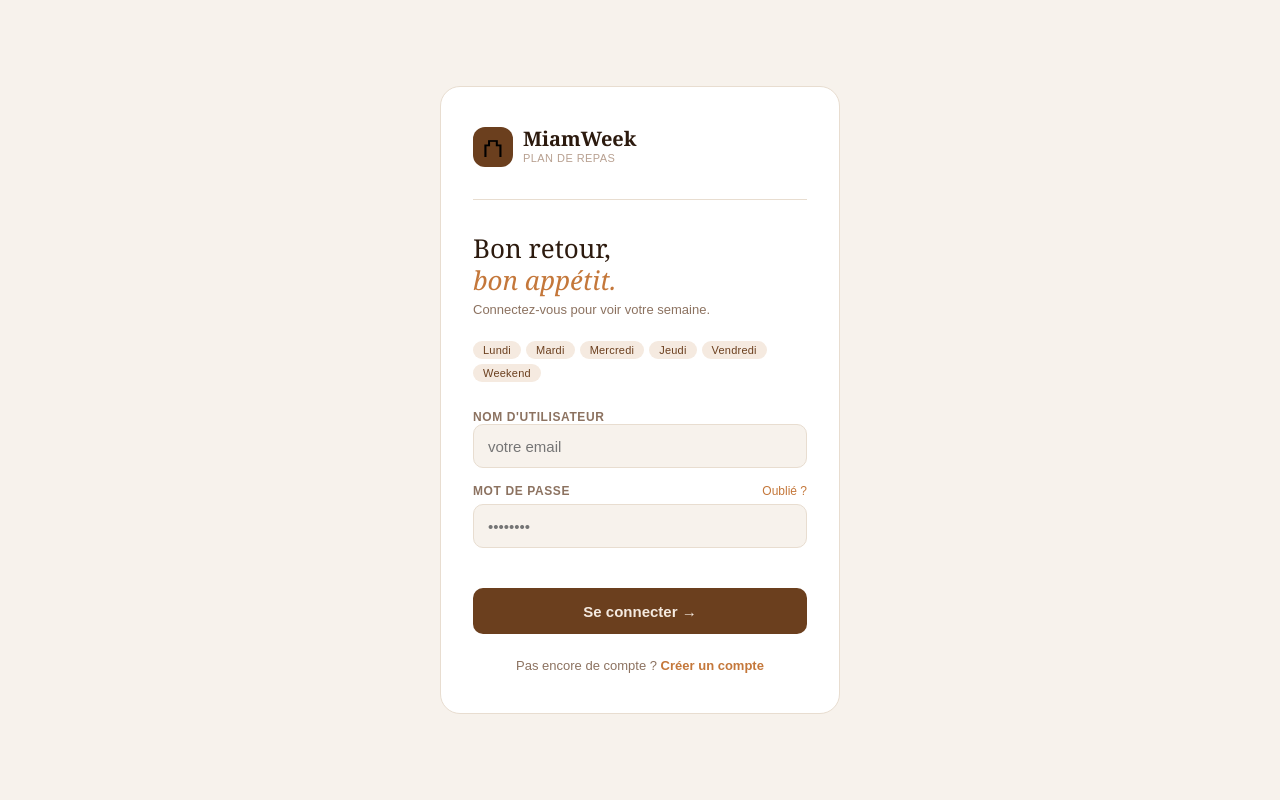
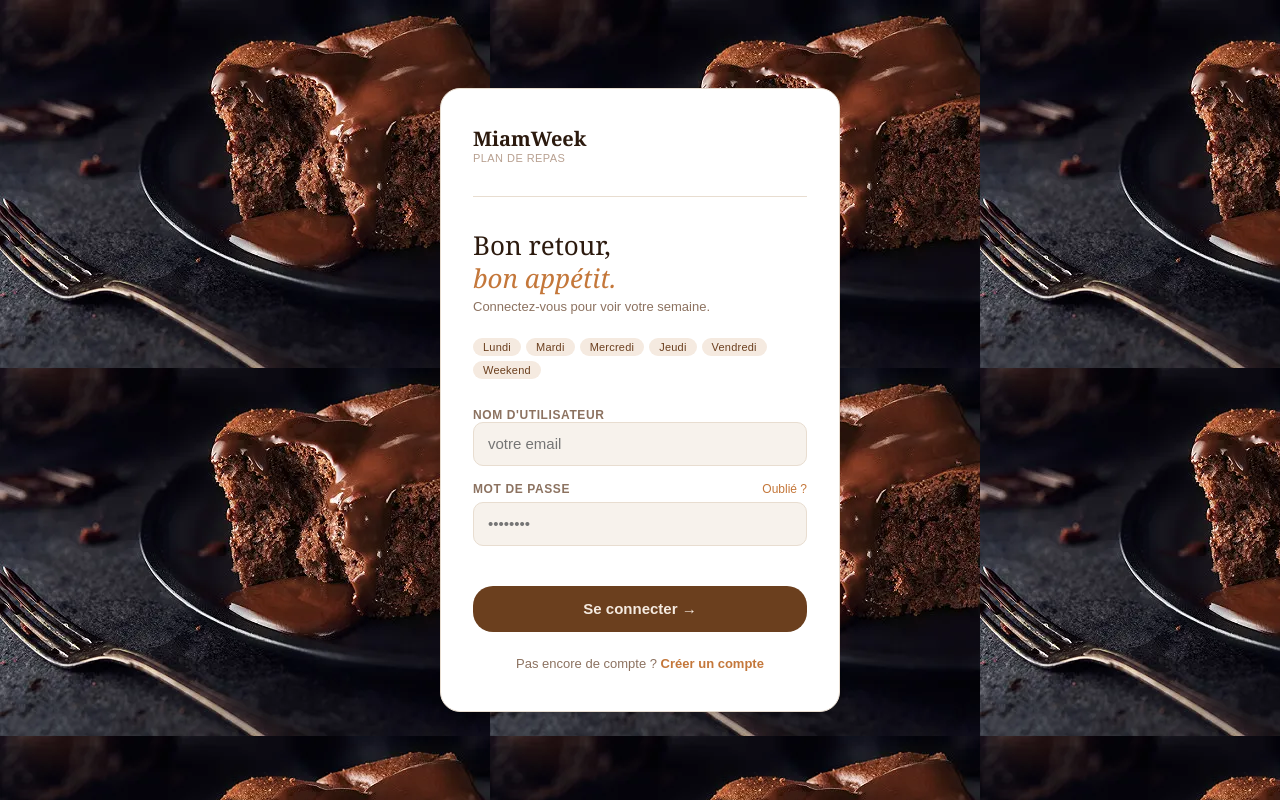
Before and after one commit to Emiliahrabeson/MiamWeek, a PHP site: page /login.php in a window 1280 px wide. Run offline with PHP 8.4, Linux system fonts and the light colour scheme.

Commit message:
feat:upadte

```diff
--- a/login.css
+++ b/login.css
@@ -8,7 +8,7 @@
 
 body {
   font-family: Georgia, serif;
-  background: #f7f2ec;
+  background-image: url("./assets/fond.webp");
   min-height: 100vh;
   display: flex;
   align-items: center;
@@ -166,7 +166,7 @@ input:focus {
   height: 46px;
   background: #6b3f1e;
   border: none;
-  border-radius: 10px;
+  border-radius: 20px;
   color: #f5eae0;
   font-family: sans-serif;
   font-size: 15px;
--- a/login.php
+++ b/login.php
@@ -7,20 +7,22 @@
     $email = trim($_POST["email"]);
     $password = $_POST["password"];
 
-        if (!empty($username) && !empty($password)) {
-            $sql = "SELECT * FROM users WHERE email = :email";
+    if (!empty($email) && !empty($password)) {
+
+        $sql = "SELECT * FROM Users WHERE email = :email";
         $stmt = $pdo->prepare($sql);
         $stmt->execute(["email" => $email]);
         $user = $stmt->fetch(PDO::FETCH_ASSOC);
 
-            if ($user && password_verify($password, $user["password_hash"])) {
-                $_SESSION["user_id"] = $user["user_id"];
+        if ($user && $password === $user["password"]) {
+            $_SESSION["user_id"] = $user["id_user"];
             $_SESSION["email"] = $user["email"];
             header("Location: index.php");
             exit();
         } else {
-                $error = "Nom d'utilisateur ou mot de passe incorrect.";
+            $error = "Email ou mot de passe incorrect.";
         }
+
     } else {
         $error = "Veuillez remplir tous les champs.";
     }
@@ -38,7 +40,6 @@
 <div class="login-card">
 
     <div class="brand">
-        <div class="brand-icon">&#9963;</div>
         <div>
             <div class="brand-name">MiamWeek</div>
             <div class="brand-tagline">Plan de repas</div>
--- a/register.css
+++ b/register.css
@@ -8,7 +8,7 @@
 
 body {
   font-family: Georgia, serif;
-  background: #f7f2ec;
+  background-image: url("./assets/fond.webp");
   min-height: 100vh;
   display: flex;
   align-items: center;
--- a/register.php
+++ b/register.php
@@ -57,7 +57,6 @@ if ($_SERVER["REQUEST_METHOD"] == "POST") {
 <div class="login-card">
 
     <div class="brand">
-        <div class="brand-icon">&#9963;</div>
         <div>
             <div class="brand-name">MiamWeek</div>
             <div class="brand-tagline">Plan de repas</div>
```
Also changed, not shown: MCD.png (added), assets/fond.webp (added), 2 other files. Lines whose indentation alone changed are shown as unchanged.
